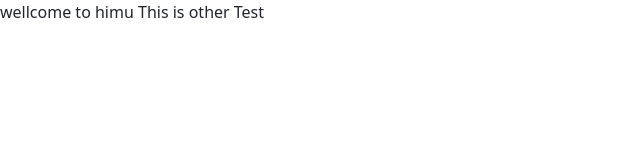
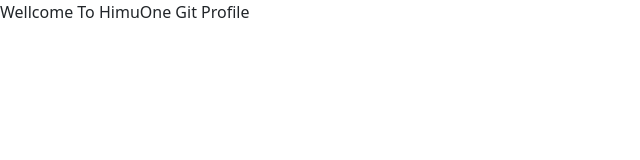
Before and after one commit to tunerhimu/himuone.github.io, a plain HTML site: page index.html in a window 1280 px wide. Shown: the full height of the page, 0-640 px from the left. Drawn offline with Linux system fonts and the light colour scheme.

Commit message:
update index

```diff
--- a/index.html
+++ b/index.html
@@ -7,8 +7,8 @@
 </head>
 <body>
    <div class="head1">
-       wellcome to himu
-       This is other Test
+       Wellcome To HimuOne Git Profile
+
    </div>
 
 
```
